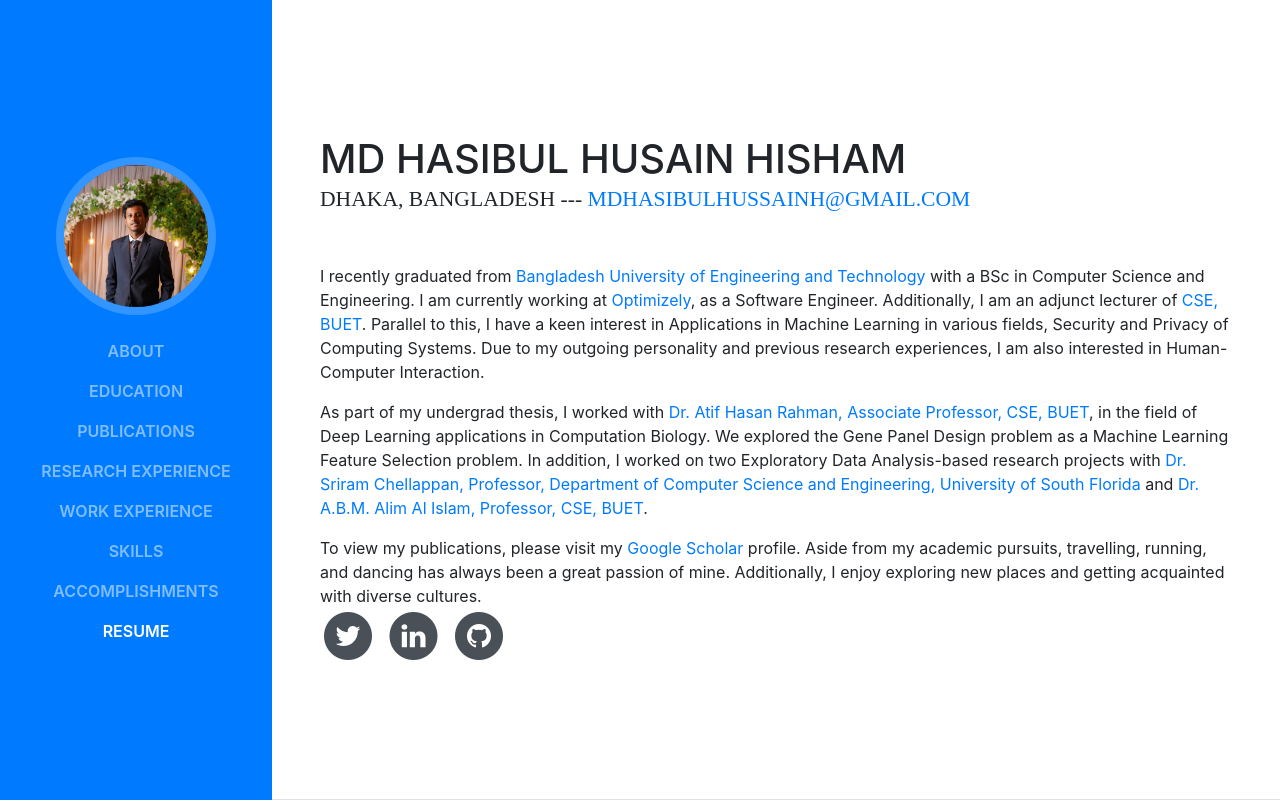
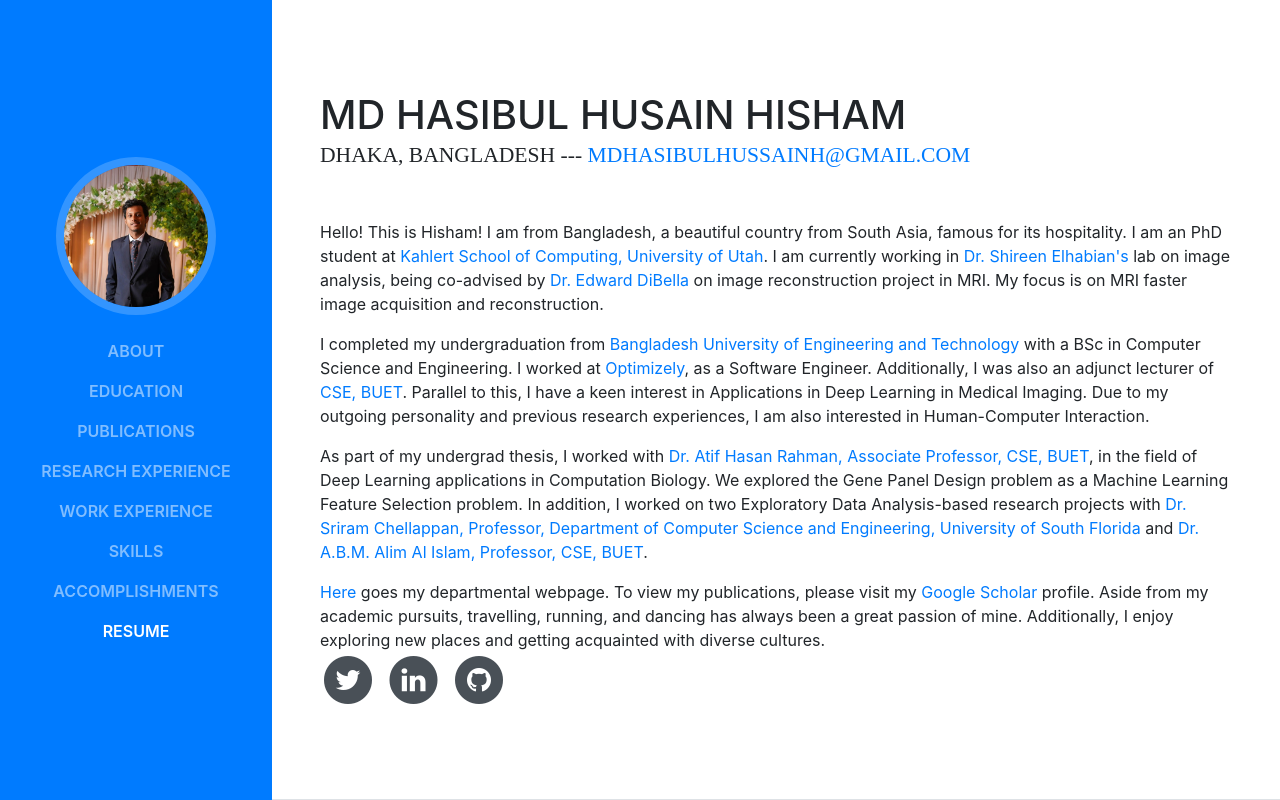
Before and after one commit to inferiorzoned/inferiorzoned.github.io, a website with bundled scripts: page index.html in a window 1280 px wide. Shown: the top 800 px of the page. Built offline with nearby package versions, Linux system fonts and the light colour scheme; some icons are missing; a web font is replaced by a local one.

Commit message:
update current info

```diff
--- a/index.html
+++ b/index.html
@@ -88,9 +88,10 @@
           <div class="subheading mb-5">Dhaka, Bangladesh ---
             <a href="mailto:mdhasibulhussainh@gmail.com">mdhasibulhussainh@gmail.com</a>
           </div>
-          <p class="justify">I recently graduated from <a href="https://www.buet.ac.bd/web/" target="_blank">Bangladesh University of Engineering and Technology</a> with a BSc in Computer Science and Engineering. I am currently working at <a href="https://www.optimizely.com/">Optimizely</a>, as a Software Engineer. Additionally, I am an adjunct lecturer of <a href="">CSE, BUET</a>. Parallel to this, I have a keen interest in Applications in Machine Learning in various fields, Security and Privacy of Computing Systems. Due to my outgoing personality and previous research experiences, I am also interested in Human-Computer Interaction.</p>
+          <p class="justify">Hello! This is Hisham! I am from Bangladesh, a beautiful country from South Asia, famous for its hospitality. I am an PhD student at <a href = "https://www.cs.utah.edu/" target="_blank">Kahlert School of Computing, University of Utah</a>. I am currently working in <a href="https://www.sci.utah.edu/~shireen/" target="_blank">Dr. Shireen Elhabian's</a> lab on image analysis, being co-advised by <a href="https://medicine.utah.edu/faculty/edward-v-dibella" target="_blank">Dr. Edward DiBella</a> on image reconstruction project in MRI. My focus is on MRI faster image acquisition and reconstruction.</p>
+          <p class="justify">I completed my undergraduation from <a href="https://www.buet.ac.bd/web/" target="_blank">Bangladesh University of Engineering and Technology</a> with a BSc in Computer Science and Engineering. I worked at <a href="https://www.optimizely.com/">Optimizely</a>, as a Software Engineer. Additionally, I was also an adjunct lecturer of <a href="">CSE, BUET</a>. Parallel to this, I have a keen interest in Applications in Deep Learning in Medical Imaging. Due to my outgoing personality and previous research experiences, I am also interested in Human-Computer Interaction.</p>
           <p class="justify">As part of my undergrad thesis, I worked with <a href="https://scholar.google.com/citations?user=Haius0wAAAAJ&hl=en">Dr. Atif Hasan Rahman, Associate Professor, CSE, BUET</a>, in the field of Deep Learning applications in Computation Biology. We explored the Gene Panel Design problem as a Machine Learning Feature Selection problem. In addition, I worked on two Exploratory Data Analysis-based research projects with <a href="https://cse.usf.edu/~sriramc/">Dr. Sriram Chellappan, Professor, Department of Computer Science and Engineering, University of South Florida</a> and <a href="https://sites.google.com/site/abmalimalislam/home?pli=1">Dr. A.B.M. Alim Al Islam, Professor, CSE, BUET</a>.</p>
-          To view my publications, please visit my <a href="https://scholar.google.com/citations?hl=en&user=JL26RjYAAAAJ">Google Scholar</a> profile.
+          <a href="https://www.sci.utah.edu/people/hasibulhisham.html" target="_blank">Here</a> goes my departmental webpage. To view my publications, please visit my <a href="https://scholar.google.com/citations?hl=en&user=JL26RjYAAAAJ">Google Scholar</a> profile.
           Aside from my academic pursuits, travelling, running, and dancing has always been a great passion of mine. Additionally, I enjoy exploring new places and getting acquainted with diverse cultures.
           <ul class="list-inline list-social-icons mb-0">
             <li class="list-inline-item">
@@ -336,7 +337,7 @@
               <p>I have got extended training on Git, Microservice, Docker, Basic AWS, Node, React, Clean Code Practises, etc. Currently, I have worked on a project of Angular to React Migration, in which me along with my team are converting the entire system's legacy Angular code base to React. Currently, I work in the Platform team where we define the coding policy of the system, address the system's old tech debts, and resolve any unattended bugs.</p>
             </div>
             <div class="resume-date text-md-right">
-              <span class="text-primary">June 2022 - Present</span>
+              <span class="text-primary">June 2022 - July 2023</span>
             </div>
           </div>
 
```
